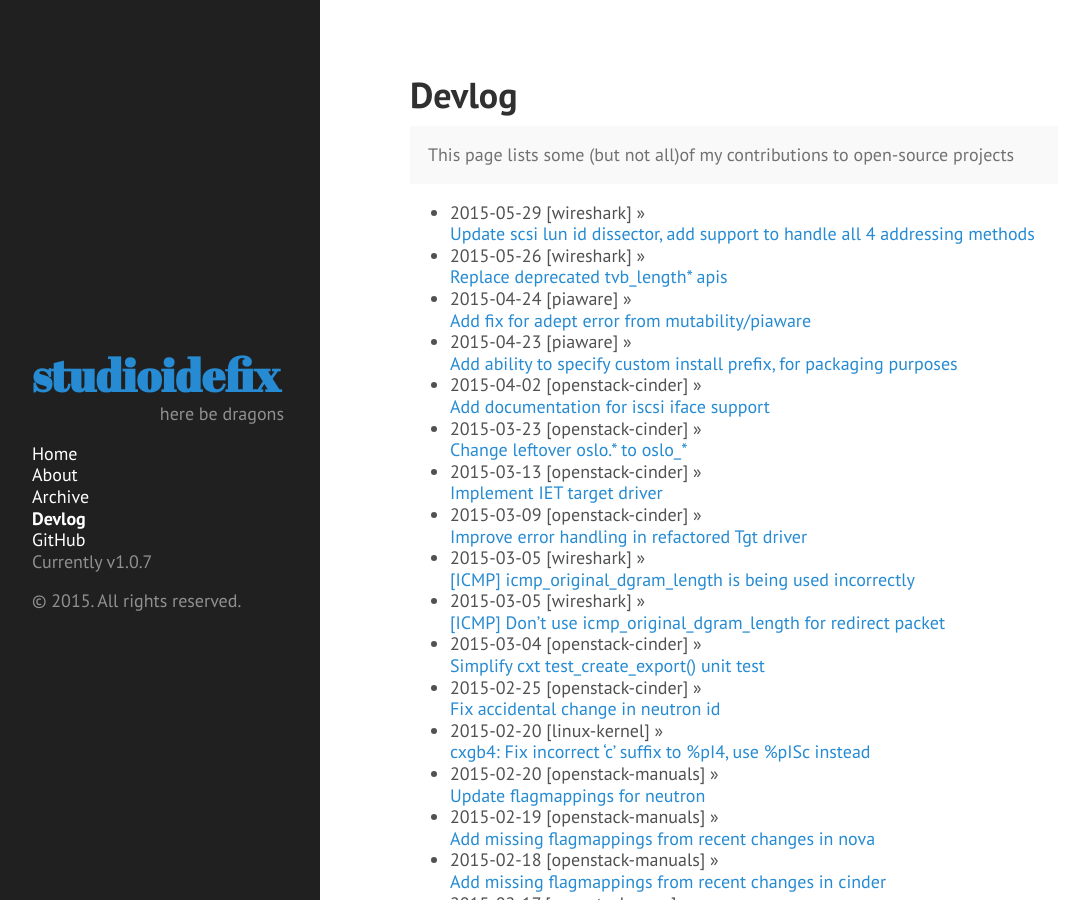
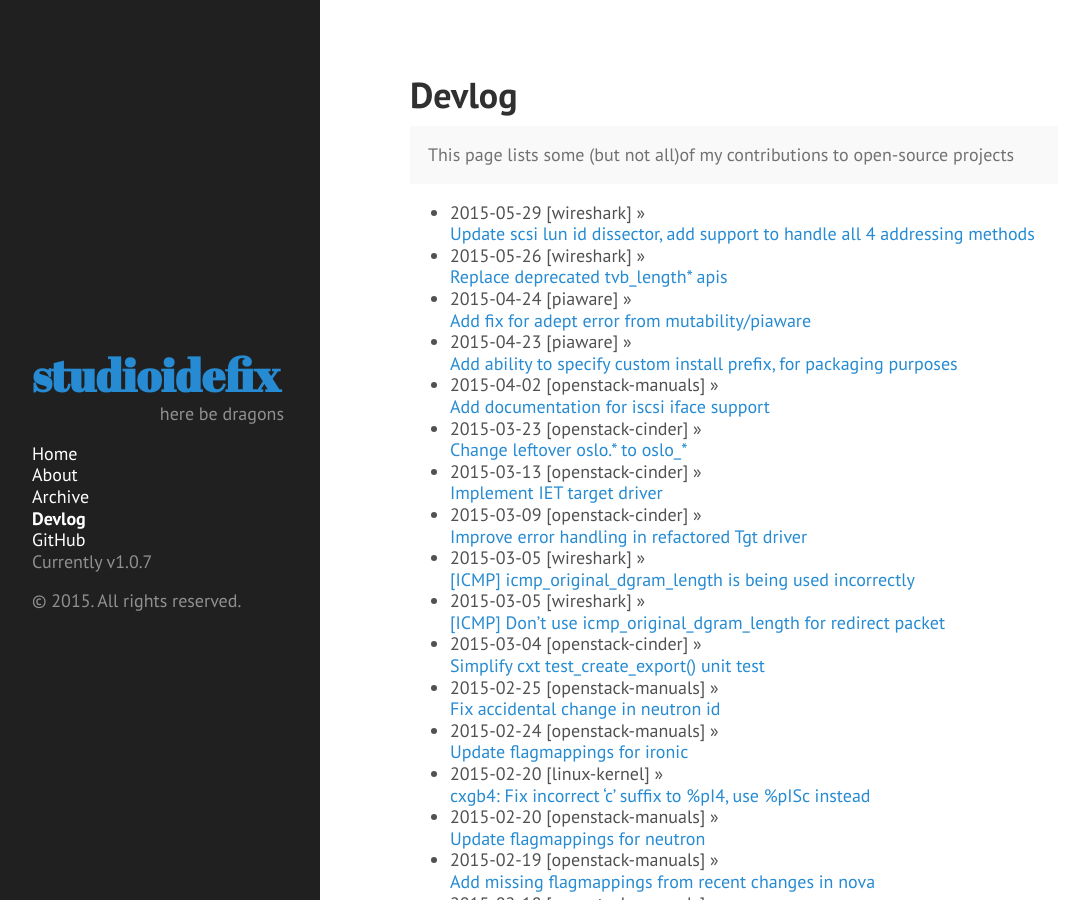
Before and after one commit to anish/anish.github.io, a Jekyll site: the page built from devlog.md, in a window 1280 px wide and 900 px high. Shown: the whole window, without its empty margins (4-1069 px from the left). Built offline with Jekyll 4.4.1, drawn with Linux system fonts in a browser that asks for light colours; Markdown is read by kramdown in place of the engine named in the settings.

Commit message:
Fix borked openstack-manuals entries in devlog

```diff
--- a/devlog.md
+++ b/devlog.md
@@ -17,14 +17,15 @@ p=wireshark.git;a=commit;h=b610db61da2253d16f37c9265254a7b19b8d259d)
 c73c5dfd0e2bde173c0b72dc6f)
 * 2015-04-24 [piaware] &raquo;<br> [Add fix for adept error from mutability/piaware](https://github.com/flightaware/piaware/commit/baae92ae9c8abd546835a17a226aefe6effdc46d)
 * 2015-04-23 [piaware] &raquo;<br> [Add ability to specify custom install prefix, for packaging purposes](https://github.com/flightaware/piaware/commit/9e854fb3c346d8e4afc63c30fdc277b8c7ddbeb4)
-* 2015-04-02 [openstack-cinder] &raquo;<br> [Add documentation for iscsi iface support](https://github.com/openstack/cinder/commit/10548fb6d7bc9823aa1e0273fb3a8cd30f55ee13)
+* 2015-04-02 [openstack-manuals] &raquo;<br> [Add documentation for iscsi iface support](https://github.com/openstack/openstack-manuals/commit/10548fb6d7bc9823aa1e0273fb3a8cd30f55ee13)
 * 2015-03-23 [openstack-cinder] &raquo;<br> [Change leftover oslo.* to oslo_*](https://github.com/openstack/cinder/commit/d248cca5e50798616f8dda5d36b550b3542ac6dd)
 * 2015-03-13 [openstack-cinder] &raquo;<br> [Implement IET target driver](https://github.com/openstack/cinder/commit/8bb865a0aaaaf4ad9dd4e9848a818fe446a11752)
 * 2015-03-09 [openstack-cinder] &raquo;<br> [Improve error handling in refactored Tgt driver](https://github.com/openstack/cinder/commit/ad08c7a1f0c4e6a1e44b5ad02f9efbf86a2a878e)
 * 2015-03-05 [wireshark] &raquo;<br> [[ICMP] icmp\_original\_dgram\_length is being used incorrectly](https://code.wireshark.org/review/gitweb?p=wireshark.git;a=commit;h=c4cab879c968ecd119b4fd48313394f0d1c61aca)
 * 2015-03-05 [wireshark] &raquo;<br> [[ICMP] Don't use icmp\_original\_dgram\_length for redirect packet](https://code.wireshark.org/review/gitweb?p=wireshark.git;a=commit;h=b679295db9c468f4b3d97209c5c1f69a352d8a7a)
 * 2015-03-04 [openstack-cinder] &raquo;<br> [Simplify cxt test\_create\_export() unit test](https://github.com/openstack/cinder/commit/382ed66aa6a671aaa08545e6a4ccad9b5037105e)
-* 2015-02-25 [openstack-cinder] &raquo;<br> [Fix accidental change in neutron id](https://github.com/openstack/cinder/commit/abef536d3e7afca233ed286144e695ae79847a19)
+* 2015-02-25 [openstack-manuals] &raquo;<br> [Fix accidental change in neutron id](https://github.com/openstack/openstack-manuals/commit/abef536d3e7afca233ed286144e695ae79847a19)
+* 2015-02-24 [openstack-manuals] &raquo;<br> [Update flagmappings for ironic](https://github.com/openstack/openstack-manuals/commit/3dc7d34cdad1a627329852bae7f9375e6ff084e0)
 * 2015-02-20 [linux-kernel] &raquo;<br> [cxgb4: Fix incorrect 'c' suffix to %pI4, use %pISc instead](https://git.kernel.org/cgit/linux/kernel/git/torvalds/linux.git/commit/?id=5a8eeec468f229558322926f28c61bb0769793e9)
 * 2015-02-20 [openstack-manuals] &raquo;<br> [Update flagmappings for neutron](https://github.com/openstack/openstack-manuals/commit/546ea5db595c982de097054202b1d2339e997cb6)
 * 2015-02-19 [openstack-manuals] &raquo;<br> [Add missing flagmappings from recent changes in nova](https://github.com/openstack/openstack-manuals/commit/b9891158c1e48010ab001107f61e5f8325e14dcf)
```
